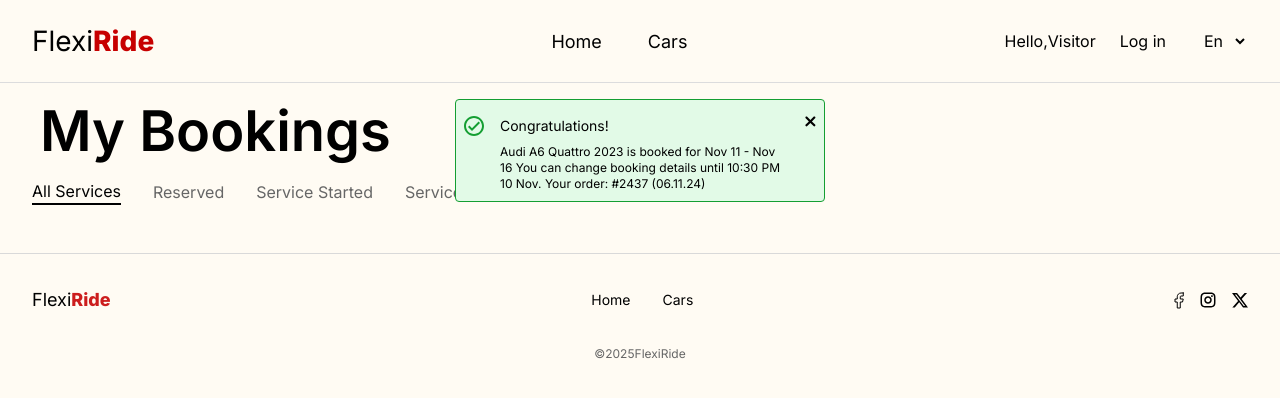
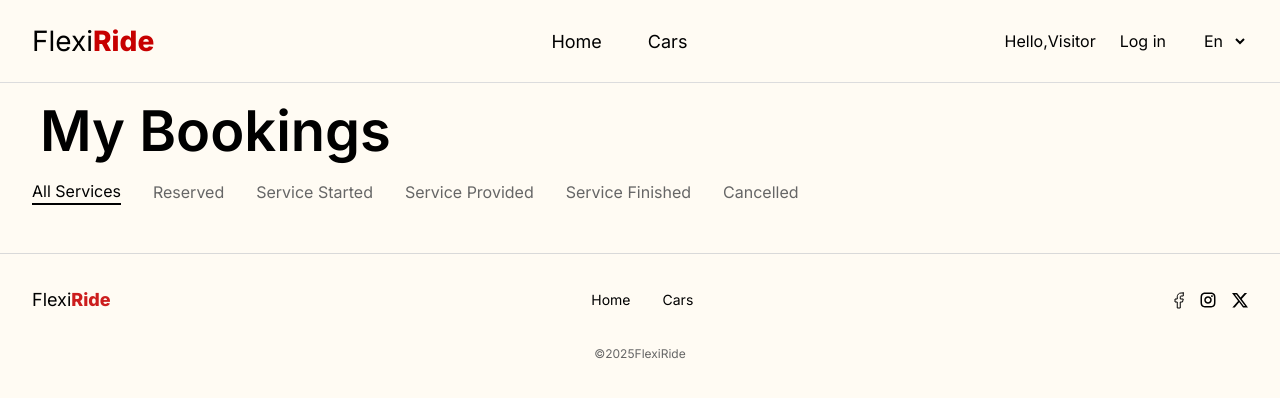
Before and after one commit to JitVmro/car-rental-app, an Angular app in the folder frontend/: page /bookings in a window 1280 px wide. Shown: the top 398 px of the page. Built offline with nearby package versions, Linux system fonts and the light colour scheme.

Commit message:
minor fixes

```diff
--- a/frontend/src/app/features/bookings-section/bookings-section.component.ts
+++ b/frontend/src/app/features/bookings-section/bookings-section.component.ts
@@ -25,7 +25,7 @@ export class BookingsSectionComponent implements OnInit, OnDestroy {
   showFeedback: boolean = false;
   bookingid: number = -1;
   rating: number = 0;
-  congo: boolean = true;
+  congo: boolean = false;
 
   constructor(
     public bookingService: BookingServiceService,
```
